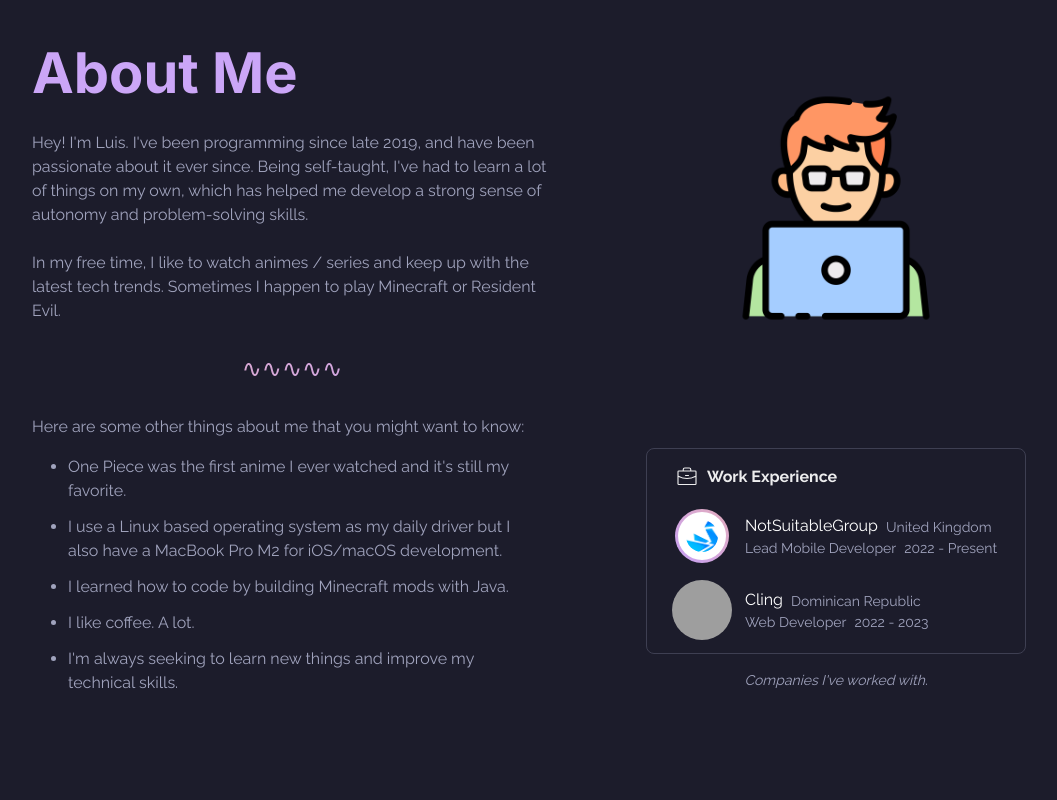
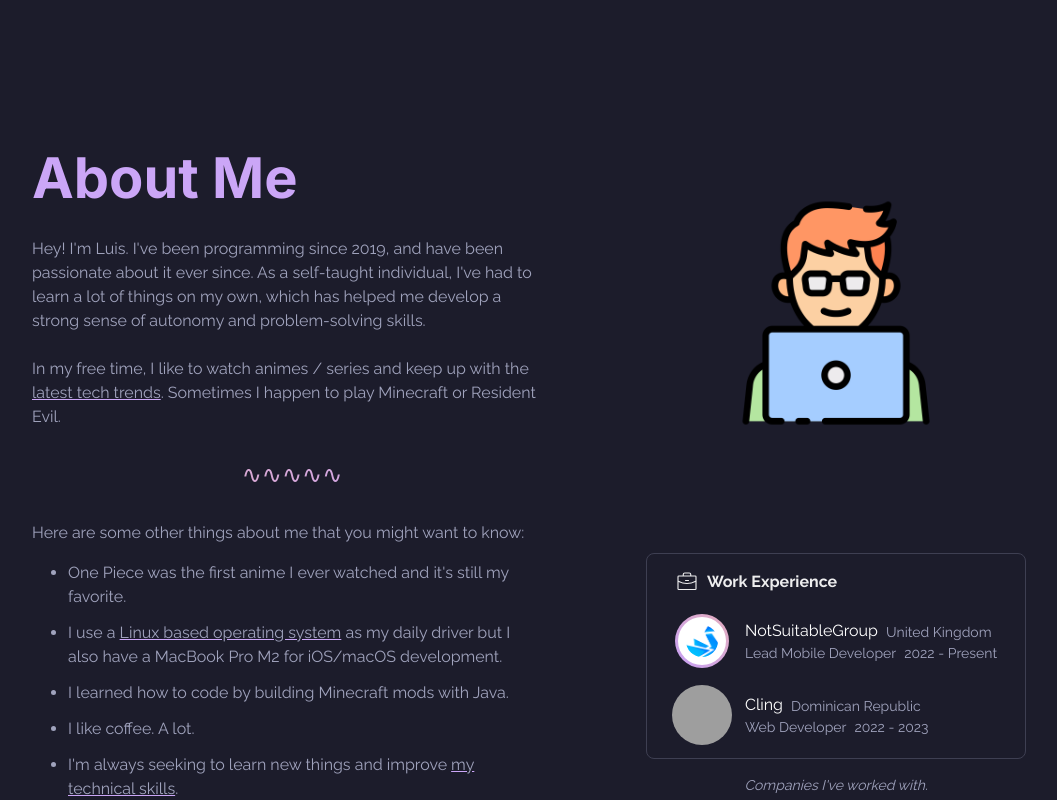
Before and after one commit to luisdanieldlcg/luisdanieldlcg.com, a React (Vite) app: page / in a window 1280 px wide. Shown: the part 740-1540 px from the top of the page, without its empty margins (101-1158 px from the left). Built offline with nearby package versions, Linux system fonts and the light colour scheme; grey boxes are pictures that could not be loaded.

Commit message:
feat: added extra info on hover

```diff
--- a/assets/i18n/en/home.json
+++ b/assets/i18n/en/home.json
@@ -3,14 +3,20 @@
     "intro.paragraph": "I'm a Software Developer with experience building web and mobile applications using a variety of technologies.",
     "intro.paragraph2": "My areas of interest include 3D Graphics, Low-level Programming, and Backend infrastructure. I'm also a fan of making things secure and scalable.",
     "about.title": "About Me",
-    "about.paragraph": "Hey! I'm Luis. I've been programming since late 2019, and have been passionate about it ever since. Being self-taught, I've had to learn a lot of things on my own, which has helped me develop a strong sense of autonomy and problem-solving skills.",
-    "about.paragraph2": "In my free time, I like to watch animes / series and keep up with the latest tech trends. Sometimes I happen to play Minecraft or Resident Evil.",
+    "about.paragraph": "Hey! I'm Luis. I've been programming since 2019, and have been passionate about it ever since. As a self-taught individual, I've had to learn a lot of things on my own, which has helped me develop a strong sense of autonomy and problem-solving skills.",
+    "about.paragraph2": "In my free time, I like to watch animes / series and keep up with the <hover> </hover>. Sometimes I happen to play Minecraft or Resident Evil.",
+    "about.paragraph2.hover": "latest tech trends",
+    "about.paragraph2.hover.tooltip": "I'm not particularly fond of AI, but I try to keep open-minded about it given its potential",
     "about.paragraph3": "Here are some other things about me that you might want to know:",
     "about.list1": "One Piece was the first anime I ever watched and it's still my favorite.",
-    "about.list2": "I use a Linux based operating system as my daily driver but I also have a MacBook Pro M2 for iOS/macOS development.",
+    "about.list2": "I use a <hover> </hover> as my daily driver but I also have a MacBook Pro M2 for iOS/macOS development.",
+    "about.list2.hover": "Linux based operating system",
+    "about.list2.hover.tooltip": "I've been using Fedora for a while now, although you may find me using Arch (btw) or Pop!_OS.",
     "about.list3": "I learned how to code by building Minecraft mods with Java.",
     "about.list4": "I like coffee. A lot.",
-    "about.list5": "I'm always seeking to learn new things and improve my technical skills.",
+    "about.list5": "I'm always seeking to learn new things and improve <hover> </hover>.",
+    "about.list5.hover": "my technical skills",
+    "about.list5.hover.tooltip": "I don't stick to a particular technology. I'd rather learn what's necessary for the job.",
     "projects.title": "Projects",
     "projects.subtitle": "Here are some of my featured projects",
     "projects.more": "Click to explore more",
--- a/src/components/HoverInfo.tsx
+++ b/src/components/HoverInfo.tsx
@@ -5,22 +5,36 @@ import {
     PopoverContent,
     PopoverBody,
     PopoverArrow,
+    useColorModeValue,
 } from "@chakra-ui/react";
-const HoverInfo = () => {
+
+interface Props {
+    text: string;
+    content: React.ReactNode;
+}
+const HoverInfo = ({ text, content }: Props) => {
+    const bgColor = useColorModeValue("#dce0e8", "#181825");
+
     return (
         <Popover trigger="hover" placement="right" isLazy>
             <PopoverTrigger>
                 <chakra.span
-                    color="button1"
                     cursor="help"
                     onMouseOver={() => {}}
+                    textDecoration="underline"
+                    textDecorationColor={"#cba6f7"}
                 >
-                    xfasdas
+                    {text}
                 </chakra.span>
             </PopoverTrigger>
-            <PopoverContent>
-                <PopoverArrow bg="button1" />
-                <PopoverBody>ll</PopoverBody>
+            <PopoverContent
+                bg={bgColor}
+                color="button1"
+                p={3}
+                borderRadius="xl"
+            >
+                <PopoverArrow bg={bgColor} color="button1" />
+                <PopoverBody>{content}</PopoverBody>
             </PopoverContent>
         </Popover>
     );
--- a/src/components/home/About.tsx
+++ b/src/components/home/About.tsx
@@ -13,16 +13,11 @@ import {
     useColorModeValue,
 } from "@chakra-ui/react";
 import SlideUpWhenVisible from "../SlideUpWhenVisible";
-import { useTranslation } from "react-i18next";
+import { Trans, useTranslation } from "react-i18next";
 import Title from "../Title";
-import { HiOutlineBriefcase } from "react-icons/hi";
 import ListTile from "../ListTile";
-import {
-    PiBriefcase,
-    PiBriefcaseBold,
-    PiBriefcaseDuotone,
-    PiBriefcaseLight,
-} from "react-icons/pi";
+import { PiBriefcaseLight } from "react-icons/pi";
+import HoverInfo from "../HoverInfo";
 
 const About = () => {
     const textStyle = useColorModeValue("mutedLight", "mutedDark");
@@ -33,7 +28,7 @@ const About = () => {
         <section id="about">
             <Center>
                 <Flex
-                    minH="80vh"
+                    minH="90vh"
                     justifyContent="center"
                     flexDirection="column"
                 >
@@ -48,10 +43,22 @@ const About = () => {
                                     </Text>
                                     <br />
                                     <Text color={textStyle}>
-                                        {t("home.about.paragraph2")}
+                                        <Trans
+                                            i18nKey="home.about.paragraph2"
+                                            components={{
+                                                hover: (
+                                                    <HoverInfo
+                                                        text={t(
+                                                            "home.about.paragraph2.hover"
+                                                        )}
+                                                        content={t(
+                                                            "home.about.paragraph2.hover.tooltip"
+                                                        )}
+                                                    />
+                                                ),
+                                            }}
+                                        />
                                     </Text>
-
-                                    {
                                     <Box my={7}>
                                         <Text
                                             textAlign="center"
@@ -63,7 +70,6 @@ const About = () => {
                                             ∿∿∿∿∿
                                         </Text>
                                     </Box>
-                                    }
                                     <Text color={textStyle} mt={6}>
                                         {t("home.about.paragraph3")}
                                     </Text>
@@ -79,7 +85,21 @@ const About = () => {
                                         </ListItem>
 
                                         <ListItem>
-                                            {t("home.about.list2")}
+                                            <Trans
+                                                i18nKey="home.about.list2"
+                                                components={{
+                                                    hover: (
+                                                        <HoverInfo
+                                                            text={t(
+                                                                "home.about.list2.hover"
+                                                            )}
+                                                            content={t(
+                                                                "home.about.list2.hover.tooltip"
+                                                            )}
+                                                        />
+                                                    ),
+                                                }}
+                                            />
                                         </ListItem>
 
                                         <ListItem>
@@ -91,7 +111,21 @@ const About = () => {
                                         </ListItem>
 
                                         <ListItem>
-                                            {t("home.about.list5")}
+                                            <Trans
+                                                i18nKey="home.about.list5"
+                                                components={{
+                                                    hover: (
+                                                        <HoverInfo
+                                                            text={t(
+                                                                "home.about.list5.hover"
+                                                            )}
+                                                            content={t(
+                                                                "home.about.list5.hover.tooltip"
+                                                            )}
+                                                        />
+                                                    ),
+                                                }}
+                                            />
                                         </ListItem>
                                     </UnorderedList>
                                 </Box>
@@ -104,8 +138,8 @@ const About = () => {
                                         boxSize="240px"
                                     />
                                 </Center>
+                                <SlideUpWhenVisible>
                                     <Center mt="15vh">
-                                    <SlideUpWhenVisible>
                                         <Box
                                             border="1px solid"
                                             borderColor={borderColor}
@@ -159,10 +193,8 @@ const About = () => {
                                                 />
                                             </Box>
                                         </Box>
-                                    </SlideUpWhenVisible>
                                     </Center>
                                     <Center>
-                                    <SlideUpWhenVisible>
                                         <Text
                                             mt={4}
                                             color={textStyle}
@@ -172,8 +204,8 @@ const About = () => {
                                             {t("work.job.list.description") +
                                                 "."}
                                         </Text>
+                                    </Center>
                                 </SlideUpWhenVisible>
-                                </Center>
                             </Box>
                         </SimpleGrid>
                     </SlideUpWhenVisible>
--- a/src/components/home/Contact.tsx
+++ b/src/components/home/Contact.tsx
@@ -20,7 +20,7 @@ const Contact = () => {
         <section id="contact">
             <Center>
                 <SlideUpWhenVisible>
-                    <Flex minH="50vh" mr="4.5rem">
+                    <Flex minH="40vh" mr="4.5rem" mt={100}>
                         <VStack>
                             <Heading
                                 fontSize={{
--- a/src/pages/HomePage.tsx
+++ b/src/pages/HomePage.tsx
@@ -13,7 +13,7 @@ const HomePage = () => {
             <SideNavbar />
             <VStack
                 as="main"
-                spacing="244px"
+                spacing="325px"
                 pb="144px"
                 ml={{
                     base: "0",
```
Also changed, not shown: assets/i18n/es/home.json (+10 -4 lines). Lines whose indentation alone changed are shown as unchanged.
